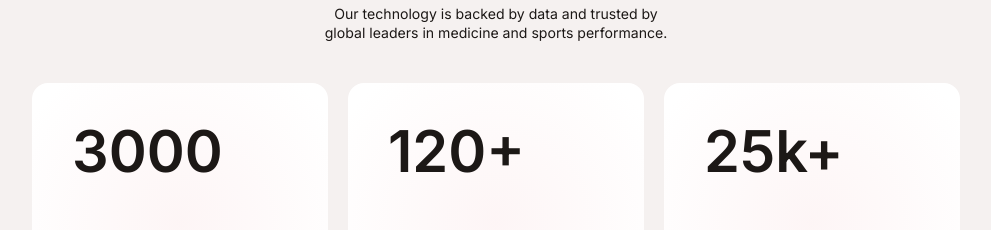
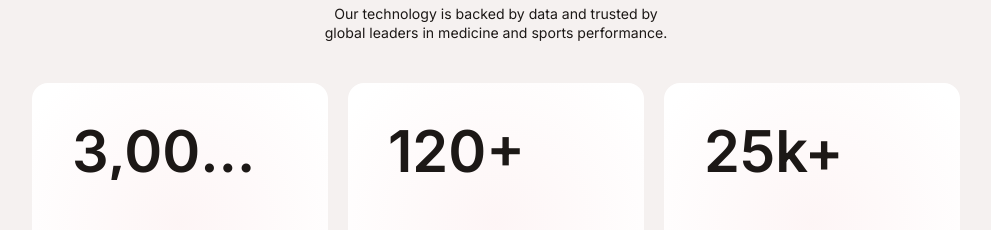
Before and after one commit to dmytro-webild/57547364-73ed-4395-891e-8274e688f651, a React (Vite) app: page / in a window 1280 px wide. Shown: the part 3880-4110 px from the top of the page, without its empty margins (144-1135 px from the left). Built offline with nearby package versions, Linux system fonts and the light colour scheme; a web font is replaced by a local one.

Commit message:
Bob AI: Update metric value to 3,000 Plus

```diff
--- a/src/pages/HomePage/sections/Science.tsx
+++ b/src/pages/HomePage/sections/Science.tsx
@@ -7,7 +7,7 @@ import ScrollReveal from "@/components/ui/ScrollReveal";
 
 const metrics = [
   {
-    value: "3000 ",
+    value: "3,000 Plus",
     description: "Chambers placed worldwide"
   },
   {
```
